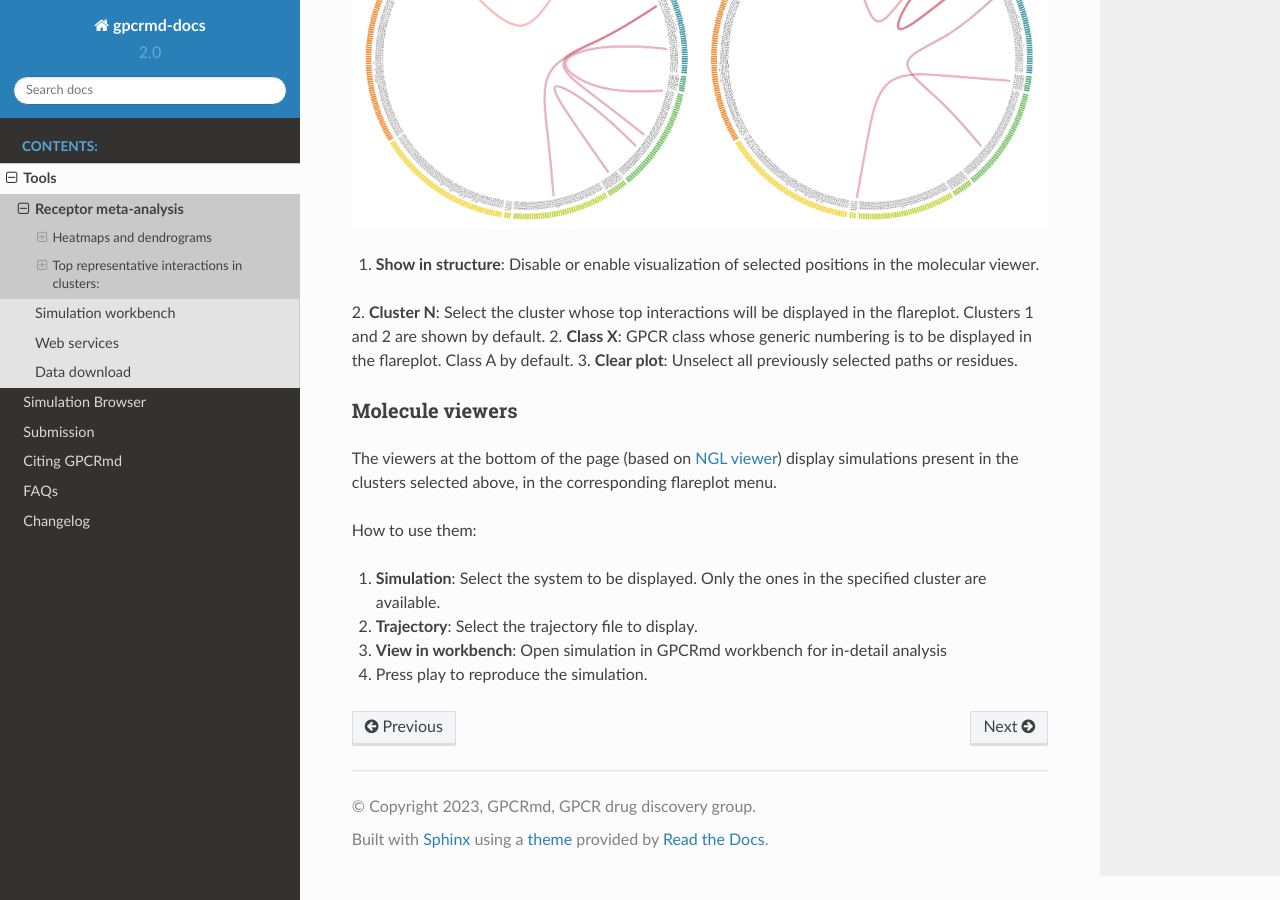
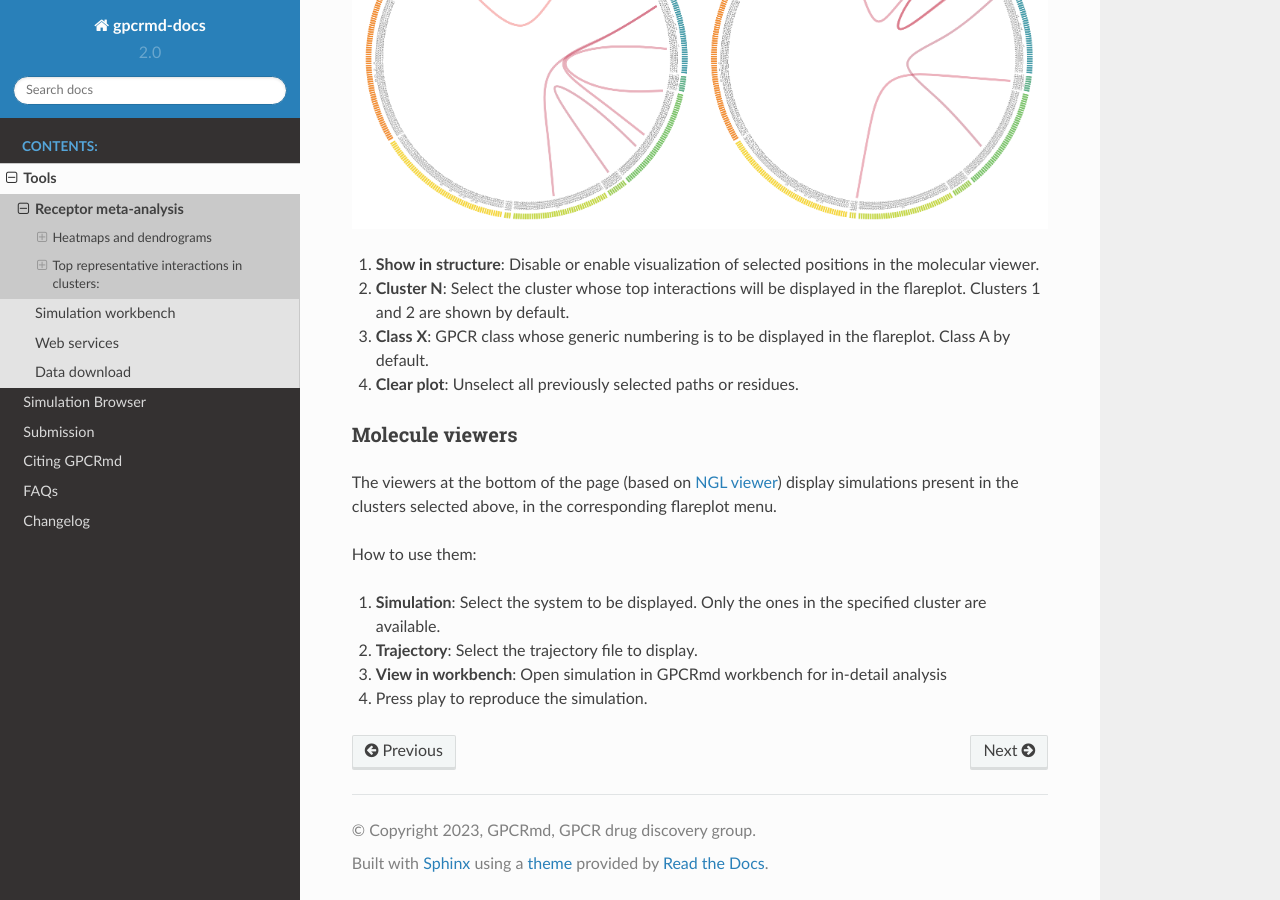
Before and after one commit to GPCRmd/gpcrmd-docs, a Sphinx documentation site: the page built from source/cross-receptor-analysis.rst, in a window 1280 px wide and 900 px high, scrolled down 2435 px. Built offline with Sphinx 7.4.7 and the Read the Docs theme 2.0.0, drawn with Linux system fonts in a browser that asks for light colours.

Commit message:
Fixing metanalysis this time for sure

```diff
--- a/source/cross-receptor-analysis.rst
+++ b/source/cross-receptor-analysis.rst
@@ -52,8 +52,8 @@ Plots are created using FlarePlots_, by Rasmus Fonseca (fonseca.rasmus@gmail.com
 
 1. **Show in structure**: Disable or enable visualization of selected positions in the molecular viewer.
 2. **Cluster N**: Select the cluster whose top interactions will be displayed in the flareplot. Clusters 1 and 2 are shown by default.
-2. **Class X**: GPCR class whose generic numbering is to be displayed in the flareplot. Class A by default.
-3. **Clear plot**: Unselect all previously selected paths or residues.
+3. **Class X**: GPCR class whose generic numbering is to be displayed in the flareplot. Class A by default.
+4. **Clear plot**: Unselect all previously selected paths or residues.
 
 Molecule viewers
 ****************
```
